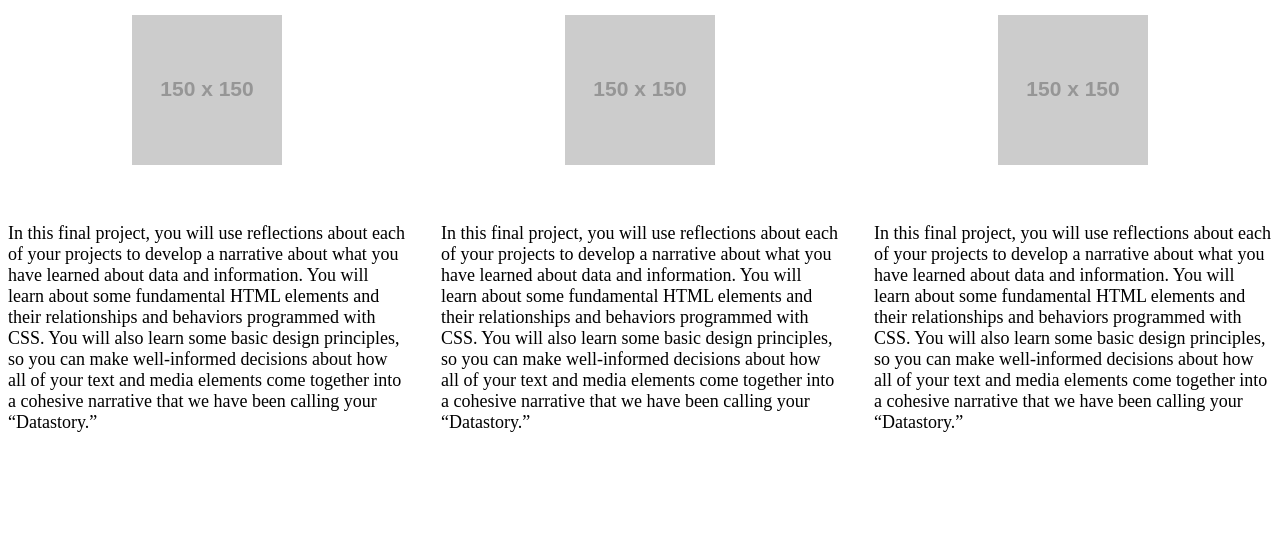
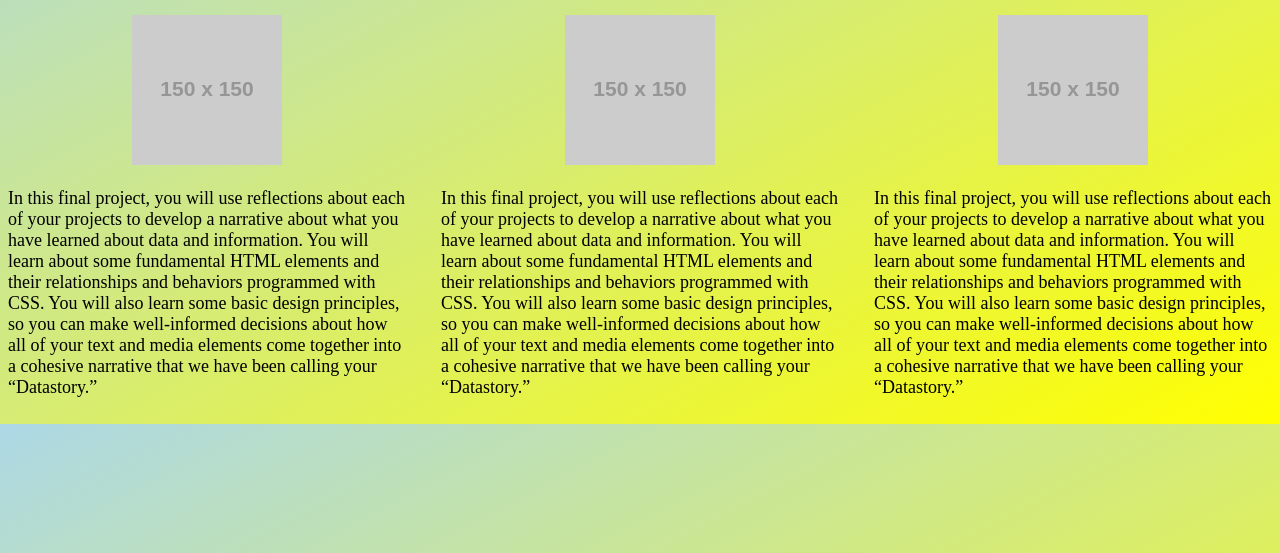
Before and after one commit to farinaa/farinaa-data-story, a plain HTML site: page index.html in a window 1280 px wide. Shown: the part 247-800 px from the top of the page. Drawn offline with Linux system fonts and the light colour scheme; placeholder pictures from the web are drawn by us.

Commit message:
Fix gap and add background color

```diff
--- a/assets/css/style.css
+++ b/assets/css/style.css
@@ -1,5 +1,6 @@
 html {
   font-size: 18px;
+  background-image: linear-gradient(to bottom right, lightblue, yellow);
 }
 
 header {
@@ -19,7 +20,7 @@ section#profile-text {
 
 main {
   display: grid;
-  grid-gap: 35px;
+  grid-gap: 0px 35px;
 }
 
 section#data-collection-pic {
```
